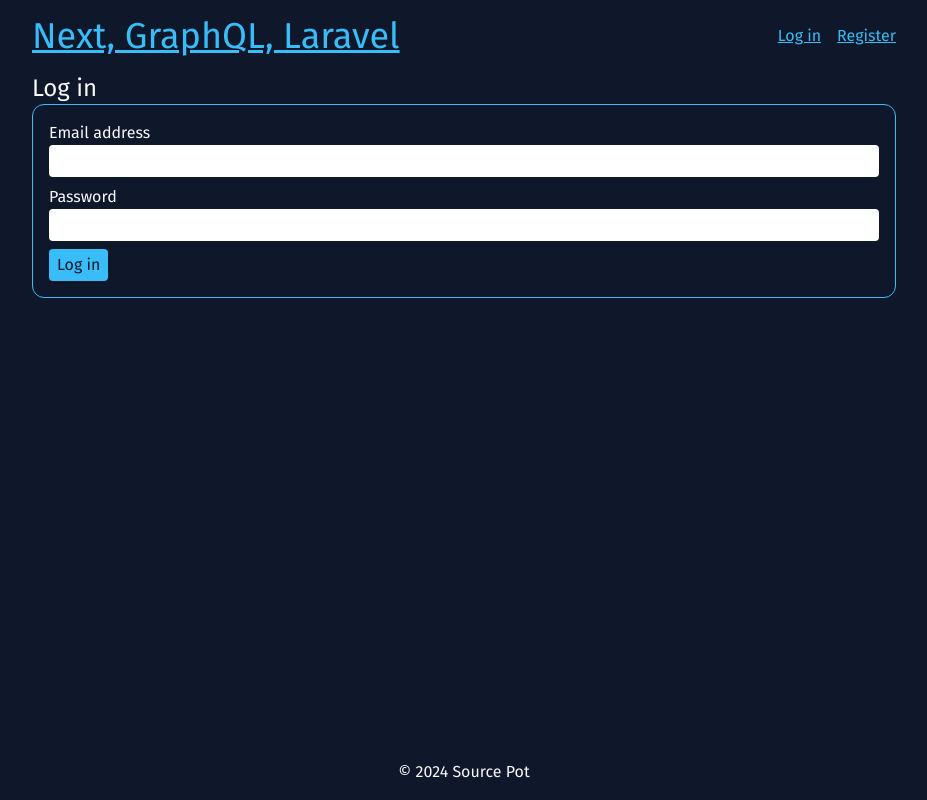
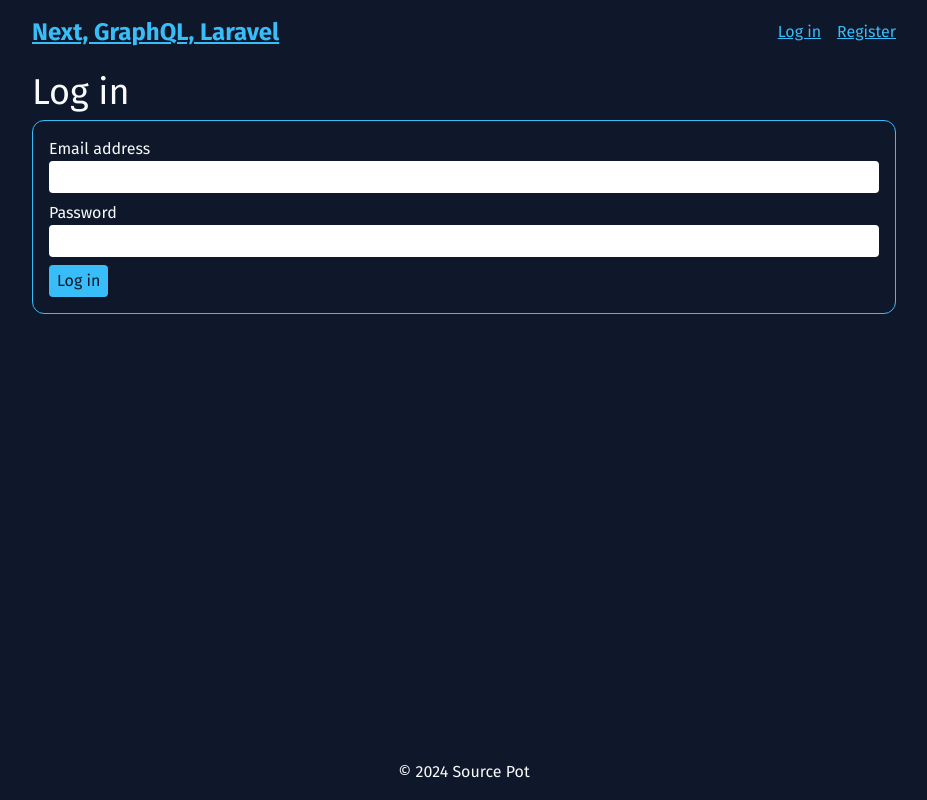
Before and after one commit to rwatson462/todo-graphql-frontend, a Next.js app: page /login in a window 1280 px wide. Shown: the whole page, without its empty margins (176-1103 px from the left). Built offline with nearby package versions, Linux system fonts and the light colour scheme; no server answers.

Commit message:
Add 404 page

```diff
--- a/app/layout.tsx
+++ b/app/layout.tsx
@@ -6,7 +6,7 @@
 import {Header} from "@/components/Header";
 import {Footer} from "@/components/Footer";
 
-const firaSans = Fira_Sans({weight: '400', subsets: ["latin"]});
+const firaSans = Fira_Sans({weight: ['400', '700'], subsets: ["latin"]});
 
 export const metadata: Metadata = {
   title: "Todo-graphql",
--- /dev/null
+++ b/app/not-found.tsx
@@ -0,0 +1,10 @@
+import {PageTitle} from "@/components/PageTitle";
+
+export default function Page() {
+  return (
+    <>
+      <PageTitle>Oops,</PageTitle>
+      <PageSubtitle>The page you're after doesn't exist, sorry</PageSubtitle>
+    </>
+  );
+}
--- a/components/Header.tsx
+++ b/components/Header.tsx
@@ -4,7 +4,7 @@
 
 export const Header = () => (
   <header className={'flex justify-between items-center'}>
-    <h1 className={'text-4xl'}><Link href={'/'}>Next, GraphQL, Laravel</Link></h1>
+    <h1 className={'text-2xl font-bold'}><Link href={'/'}>Next, GraphQL, Laravel</Link></h1>
     <LoggedIn>
       <p className={'space-x-4'}>
           <span><Link href={'/users'}>Users</Link></span>
--- /dev/null
+++ b/components/PageSubtitle.tsx
@@ -0,0 +1,5 @@
+import {PropsWithChildren} from "react";
+
+export const PageSubtitle = ({children}: PropsWithChildren) => (
+  <h2 className={'py-2 text-2xl'}>{children}</h2>
+)
--- a/components/PageTitle.tsx
+++ b/components/PageTitle.tsx
@@ -1,5 +1,5 @@
 import {PropsWithChildren} from "react";
 
 export const PageTitle = ({children}: PropsWithChildren) => (
-  <h2 className={'text-2xl'}>{children}</h2>
+  <h2 className={'py-2 text-4xl'}>{children}</h2>
 )
```
